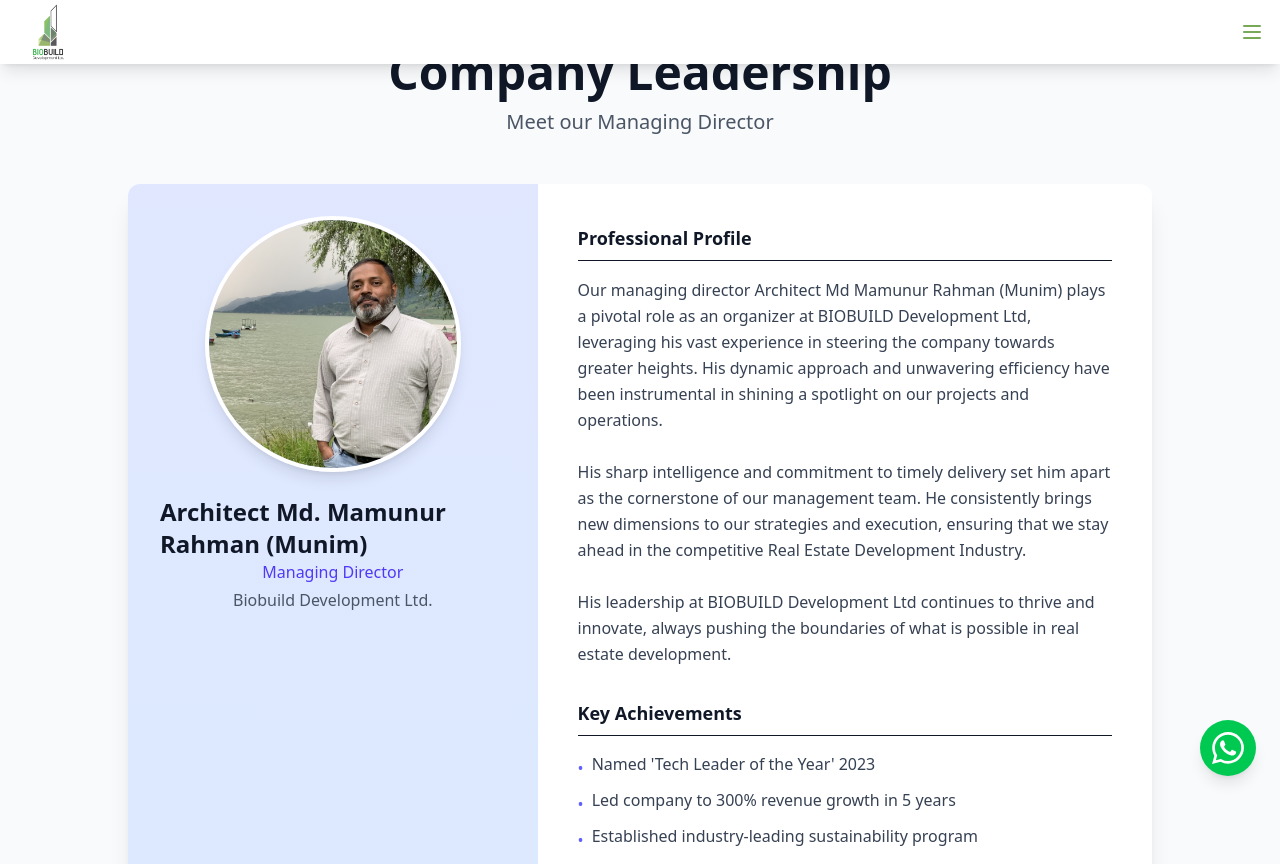
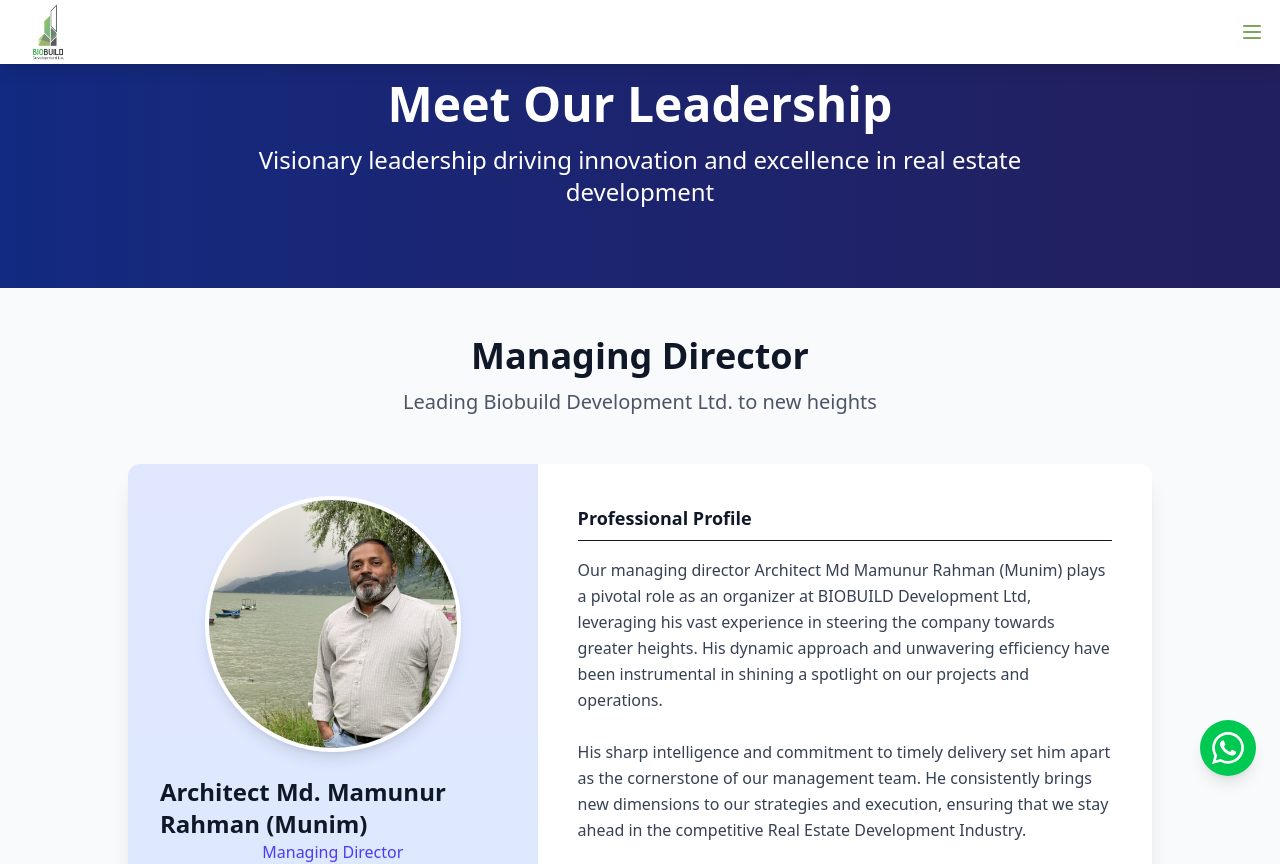
Before and after one commit to Kamiaaa/biobuild, a Next.js app: page /managing-director in a window 1280 px wide. Shown: the top 864 px of the page. Built offline with nearby package versions, Linux system fonts and the light colour scheme.

Commit message:
MD page added hero section

```diff
--- a/app/managing-director/page.tsx
+++ b/app/managing-director/page.tsx
@@ -27,12 +27,27 @@
     };
 
     return (
-        <main className="min-h-screen bg-gray-50 py-12 px-4 sm:px-6 lg:px-8">
+        <main className="min-h-screen bg-gray-50">
+            {/* Hero Section */}
+            <div className="relative bg-gradient-to-r from-blue-800 to-indigo-900 py-20 px-4 sm:px-6 lg:px-8 text-white">
+                <div className="absolute inset-0 bg-black opacity-30"></div>
+                <div className="max-w-7xl mx-auto relative z-10">
+                    <div className="text-center">
+                        <h1 className="text-4xl md:text-5xl font-bold mb-4">Meet Our Leadership</h1>
+                        <p className="text-xl md:text-2xl max-w-3xl mx-auto">
+                            Visionary leadership driving innovation and excellence in real estate development
+                        </p>
+                    </div>
+                </div>
+            </div>
+
+            {/* Content Section */}
+            <div className="py-12 px-4 sm:px-6 lg:px-8">
                 <div className="max-w-5xl mx-auto">
                     {/* Header */}
                     <div className="text-center mb-12">
-                    <h1 className="text-4xl font-bold text-gray-900 sm:text-5xl">Company Leadership</h1>
-                    <p className="mt-3 text-xl text-gray-600">Meet our Managing Director</p>
+                        <h2 className="text-3xl font-bold text-gray-900 sm:text-4xl">{director.title}</h2>
+                        <p className="mt-3 text-xl text-gray-600">Leading {director.company} to new heights</p>
                     </div>
 
                     {/* Profile Card */}
@@ -48,39 +63,6 @@
                                 <h2 className="mt-6 text-2xl font-bold text-gray-900">{director.name}</h2>
                                 <p className="text-indigo-600 font-medium">{director.title}</p>
                                 <p className="text-gray-600 mt-1">{director.company}</p>
-
-                            {/* Social Links */}
-                            {/* <div className="mt-6 flex space-x-4">
-                                {director.linkedin && (
-                                    <a
-                                        href={director.linkedin}
-                                        target="_blank"
-                                        rel="noopener noreferrer"
-                                        className="text-gray-500 hover:text-indigo-600 transition-colors"
-                                        aria-label="LinkedIn"
-                                    >
-                                        <FaLinkedin className="h-6 w-6" />
-                                    </a>
-                                )}
-                                {director.twitter && (
-                                    <a
-                                        href={director.twitter}
-                                        target="_blank"
-                                        rel="noopener noreferrer"
-                                        className="text-gray-500 hover:text-indigo-600 transition-colors"
-                                        aria-label="Twitter"
-                                    >
-                                        <FaTwitter className="h-6 w-6" />
-                                    </a>
-                                )}
-                                <a
-                                    href={`mailto:${director.email}`}
-                                    className="text-gray-500 hover:text-indigo-600 transition-colors"
-                                    aria-label="Email"
-                                >
-                                    <FaEnvelope className="h-6 w-6" />
-                                </a>
-                            </div> */}
                             </div>
 
                             {/* Content Section */}
@@ -144,6 +126,7 @@
                         </div>
                     </div>
                 </div>
+            </div>
         </main>
     );
 }
```
Lines whose indentation alone changed are shown as unchanged.
